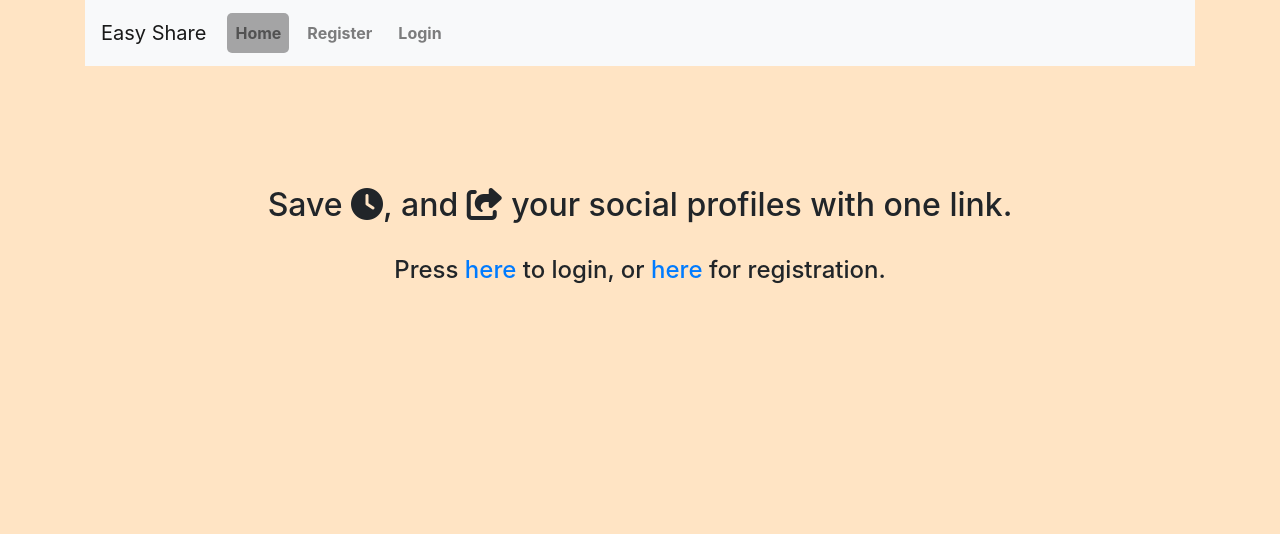
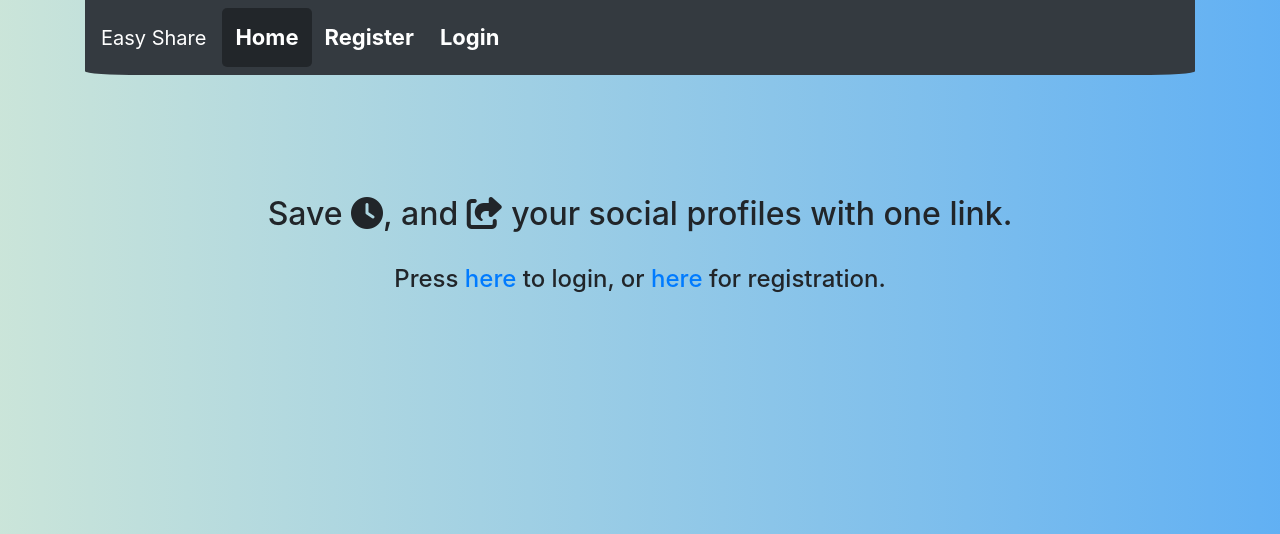
Before and after one commit to Elisei123/easyshare, a Django app: page / in a window 1280 px wide. Shown: the top 534 px of the page. Run offline with Django 3.2, Linux system fonts and the light colour scheme; some libraries are stand-ins or nearby versions.

Commit message:
update background & navbar front-end

```diff
--- a/templates/base.html
+++ b/templates/base.html
@@ -17,16 +17,10 @@
 
     <style>
 
-    {% block style %}
-        /* Pentru a putea pune mai multe style-uri din pagina care contine extends */
-    {% endblock style %}
-
 
     .navbar-expand-lg .navbar-nav .nav-link {
-        font-size: 20px;
-    }
-
-    .list-navbar {
+        font-size: 22px;
+        color: white;
         margin: 5px;
     }
 
@@ -65,11 +59,22 @@
         }
     }
 
+    nav{
+        border-bottom-left-radius: 5%;
+        border-bottom-right-radius: 5%;
+    }
+
+      body{
+         /* v1: Blue   background: linear-gradient(to bottom, #99ccff -25%, #ffffff 500%) no-repeat center center fixed; */
+           background: linear-gradient(to left, #3399ff -44%, #ffffcc 150%) no-repeat center center fixed;;
+      }
+
+    {% block style %}
+        /* !important block style trebuie pus de fiecare data jos, pt ca daca este sus, nu apar unele modificari in celelalte pagini! */
+        /* Pentru a putea pune mai multe style-uri din pagina care contine extends */
+    {% endblock style %}
 
 
-      body{
-          background-color: bisque;
-      }
   </style>
 
   <body>
@@ -78,7 +83,7 @@
 
 
 
-         <nav class="navbar navbar-expand-lg navbar-light bg-light">
+         <nav class="navbar navbar-expand-lg navbar navbar-dark bg-dark">
           <button class="navbar-toggler" type="button" data-toggle="collapse" data-target="#navbarTogglerDemo01" aria-controls="navbarTogglerDemo01" aria-expanded="false" aria-label="Toggle navigation">
             <span class="navbar-toggler-icon"></span>
           </button>
--- a/templates/home.html
+++ b/templates/home.html
@@ -7,6 +7,8 @@
 
         <!-- TODO: Pentru a o centra foloseste ceva animatie-->
     }
+
+
 
     .iconite_retele_socializare i:hover{
         opacity: 0.7;
@@ -24,13 +26,13 @@
     }
 
     .card_black{
-        border-top-right-radius: 1%;
-        border-bottom-right-radius: 1%;
+        border-top-right-radius: 0.5%;
+        border-bottom-right-radius: 0.5%;
     }
 
     .card_white{
-        border-top-left-radius: 1%;
-        border-bottom-left-radius: 1%;
+        border-top-left-radius: 0.5%;
+        border-bottom-left-radius: 0.5%;
     }
 
     @media only screen and (max-width: 768px) {
```
Also changed, not shown: easyshare/settings.py (+8 -1 lines), Photos/Screenshot from 2020-03-09 00-02-50.png (added), db.sqlite3.
